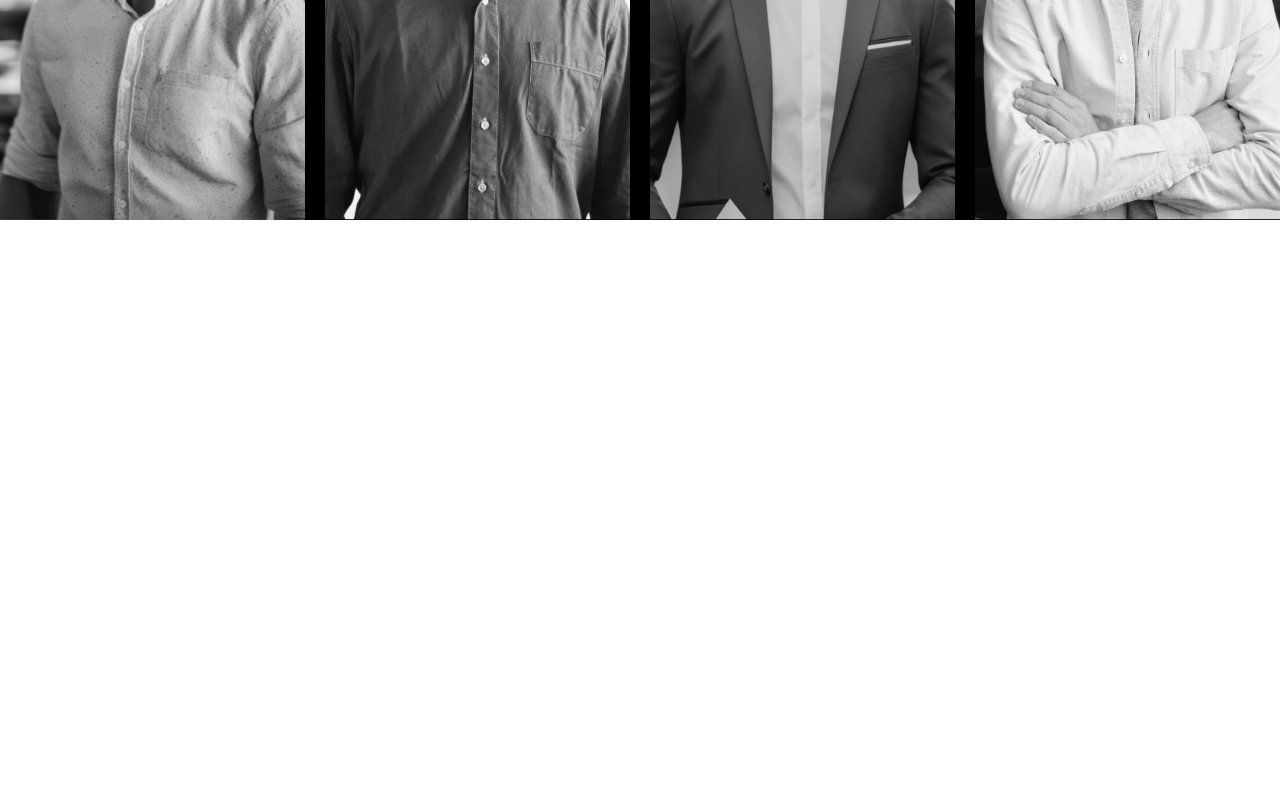
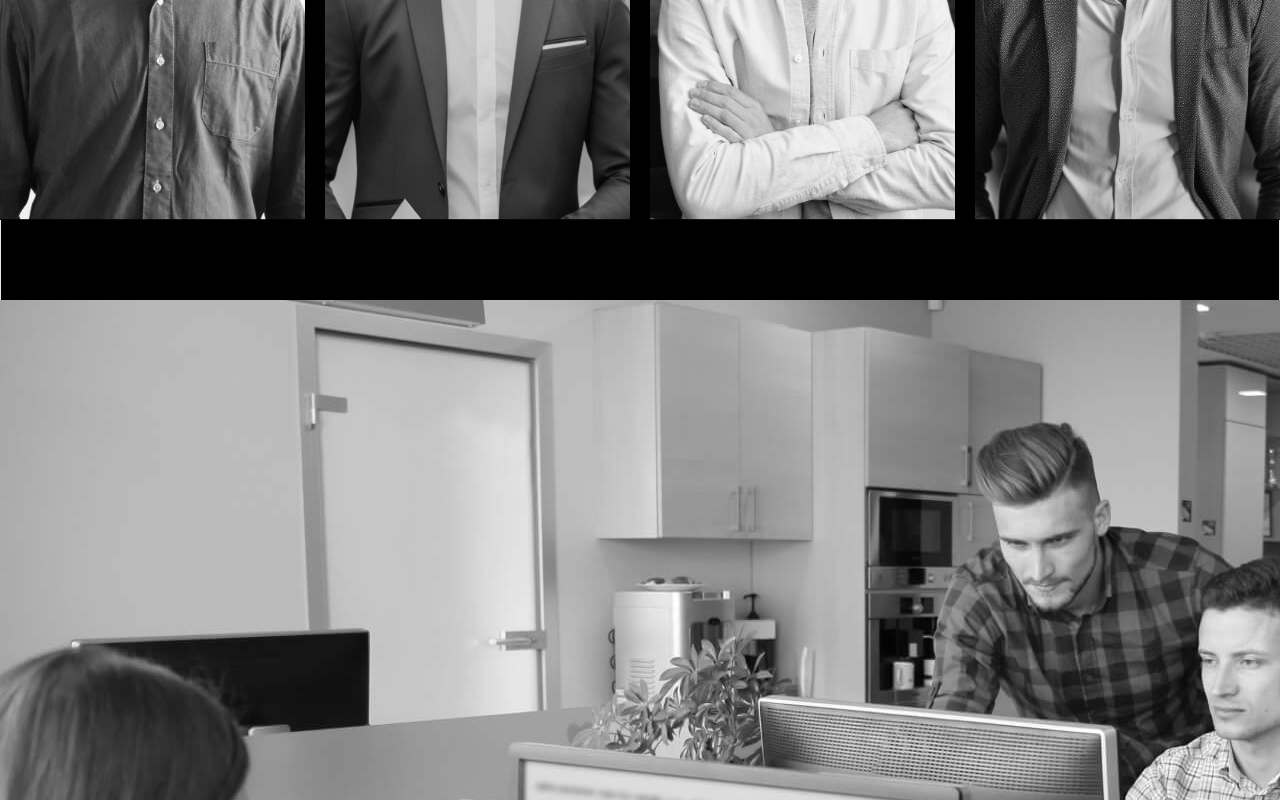
Before and after one commit to shaikTazUddin01/injaazh-client, a React (Vite) app: page / in a window 1280 px wide. Shown: the part 5471-6271 px from the top of the page. Before the commit the page ends 5691 px from the top, so only its background shows below. Built offline with nearby package versions, Linux system fonts and the light colour scheme.

Commit message:
added hired and award section

```diff
--- /dev/null
+++ b/src/component/home/HiredAndAward.css
@@ -0,0 +1,9 @@
+.project-section {
+    background-image: url('../../assets/project_bg.jpg');
+    height: 500px;
+    background-repeat: no-repeat;
+    background-attachment: fixed;
+    width: 1300px;
+    /* margin: auto; */
+
+}
--- /dev/null
+++ b/src/component/home/HiredAndAward.jsx
@@ -0,0 +1,18 @@
+import './HiredAndAward.css'
+
+const HiredAndAward = () => {
+    return (
+        <div>
+            <div className="max-w-[1300px] mx-auto">
+
+                <div className="px-10 border-x h-[80px]">
+                </div>
+                <div className="project-section">
+                </div>
+            </div>
+        </div>
+
+    );
+};
+
+export default HiredAndAward;
--- a/src/pages/Home.jsx
+++ b/src/pages/Home.jsx
@@ -2,6 +2,7 @@
 import Banner from "../component/home/Banner";
 import Capabilities from "../component/home/Capabilities";
 import CoreService from "../component/home/CoreService";
+import HiredAndAward from "../component/home/HiredAndAward";
 import Marquee from "../component/home/Marquee";
 import Target from "../component/home/Target";
 import Team from "../component/home/Team";
@@ -18,6 +19,7 @@ const Home = () => {
             <Capabilities></Capabilities>
             <Marquee></Marquee>
             <Team></Team>
+            <HiredAndAward></HiredAndAward>
         </div>
     );
 };
```
Also changed, not shown: src/assets/project_bg.jpg (added).
